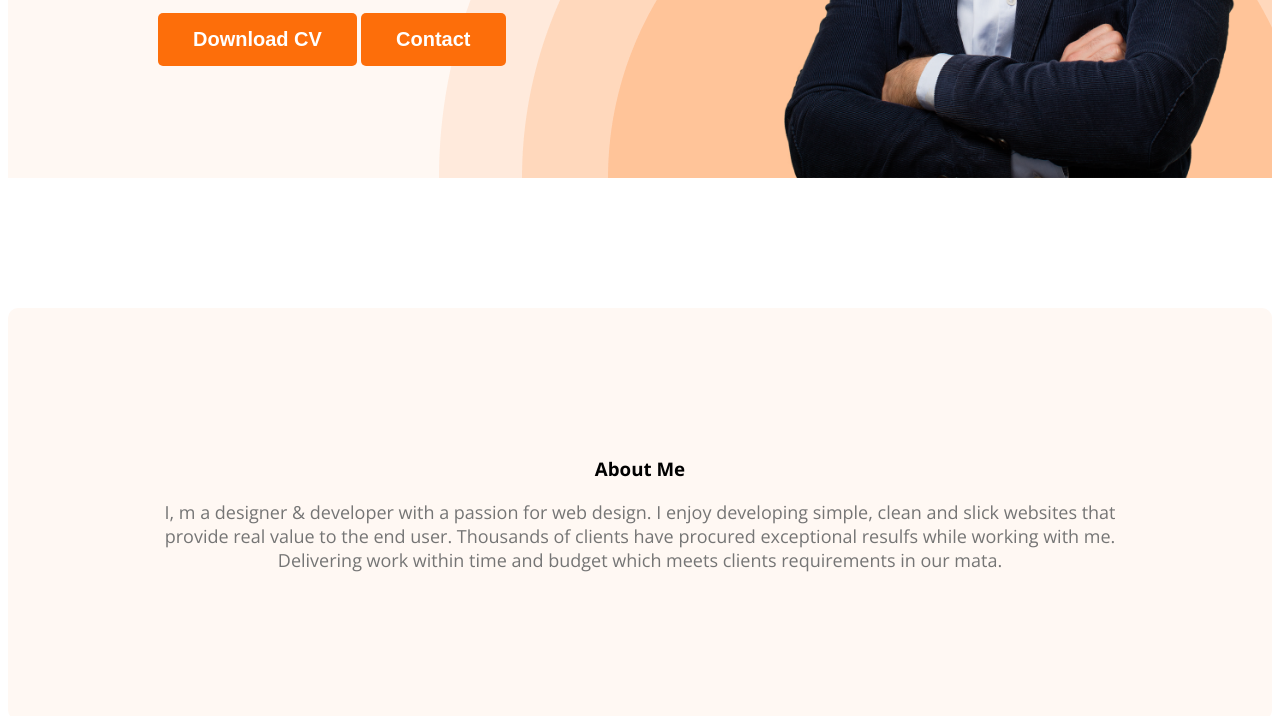
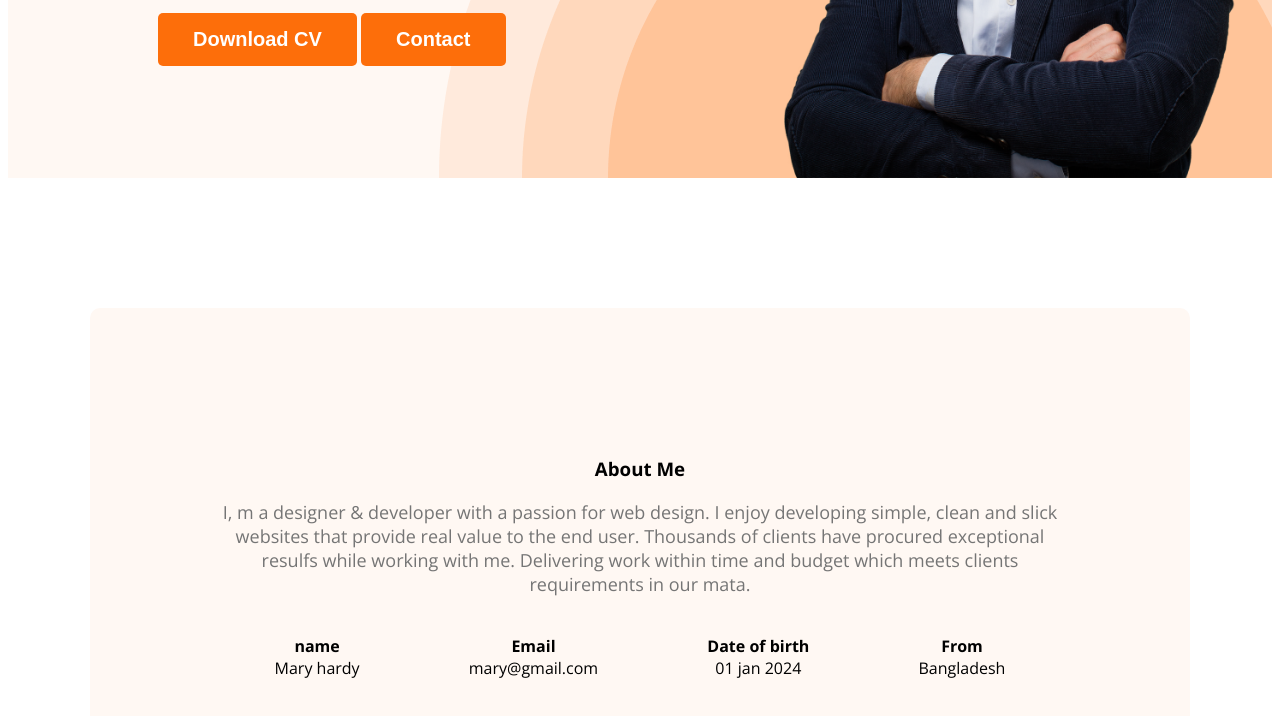
Before and after one commit to Shakil9999/web_developer_portpholio, a plain HTML site: page index.html in a window 1280 px wide. Shown: the part 524-1240 px from the top of the page. Drawn offline with nearby package versions, Linux system fonts and the light colour scheme.

Commit message:
add more abot

```diff
--- a/index.html
+++ b/index.html
@@ -48,7 +48,25 @@
           while working with me. Delivering work within time and budget which
           meets clients requirements in our mata.
         </p>
-      </section>
+        <div class="about-info-container">
+          <div class="about-info">
+            <h4 class="info-title">name</h4>
+            <p class="info-description">Mary hardy</p>
+          </div>
+          <div class="about-info">
+            <h4 class="info-title">Email</h4>
+            <p class="info-description">mary@gmail.com</p>
+          </div>
+          <div class="about-info">
+            <h4 class="info-title">Date of birth</h4>
+            <p class="info-description">01 jan 2024</p>
+          </div>
+          <div class="about-info">
+            <h4 class="info-title">From</h4>
+            <p class="info-description">Bangladesh</p>
+          </div>
+        </div>
+
     </main>
     <footer></footer>
   </body>
--- a/style.css
+++ b/style.css
@@ -76,7 +76,11 @@ nav a {
 .profile {
   width: 500px;
 }
-
+/*main section*/
+main {
+  max-width: 1100px;
+  margin: auto;
+}
 /*section style*/
 
 .about {
@@ -96,3 +100,15 @@ nav a {
   font-size: 18px;
   font-weight: 400;
 }
+
+.about-info-container {
+  display: flex;
+  justify-content: space-around;
+  text-align: center;
+}
+.info-title {
+  margin-bottom: 0;
+}
+.info-description{
+  margin-top: 0;
+}
```
